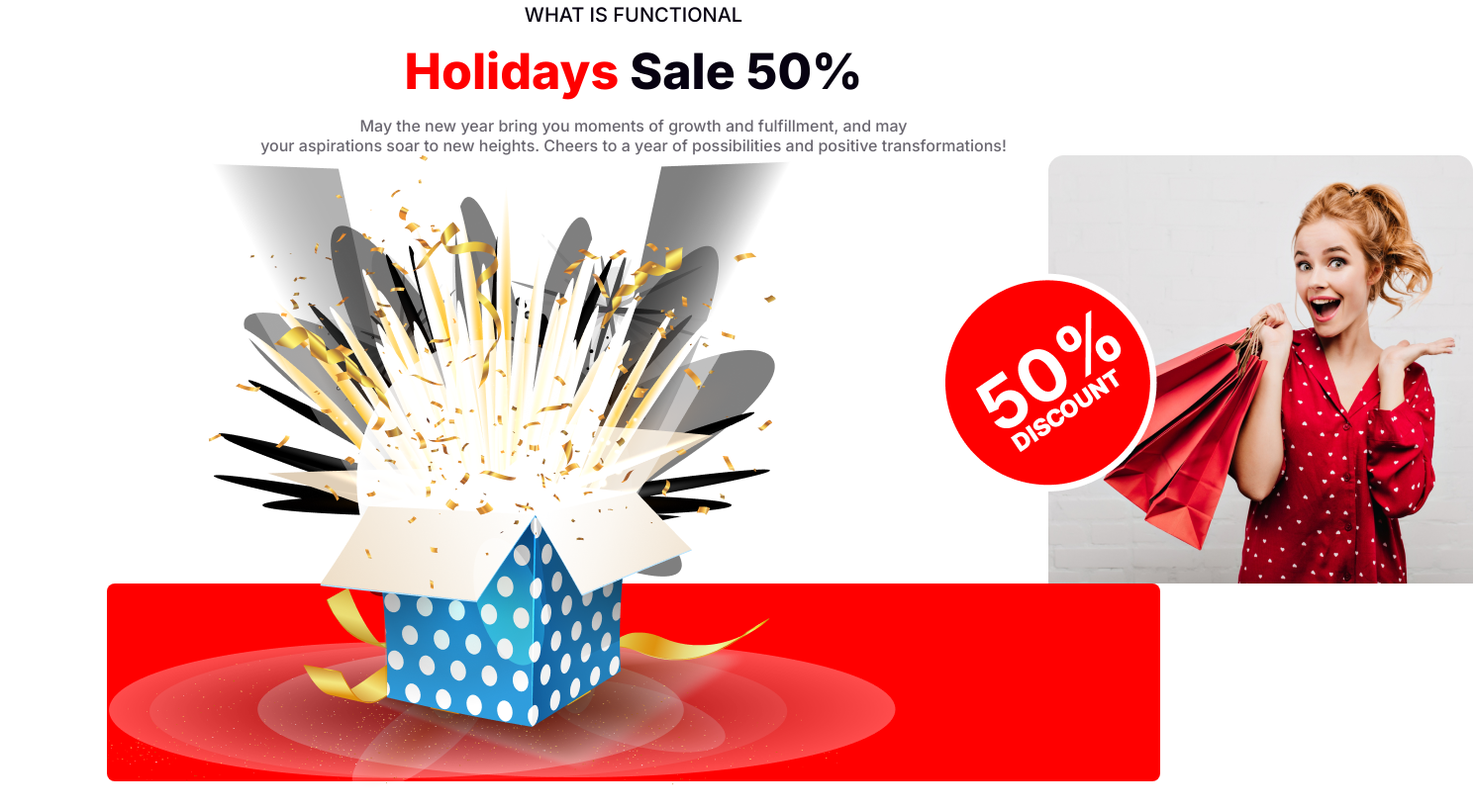
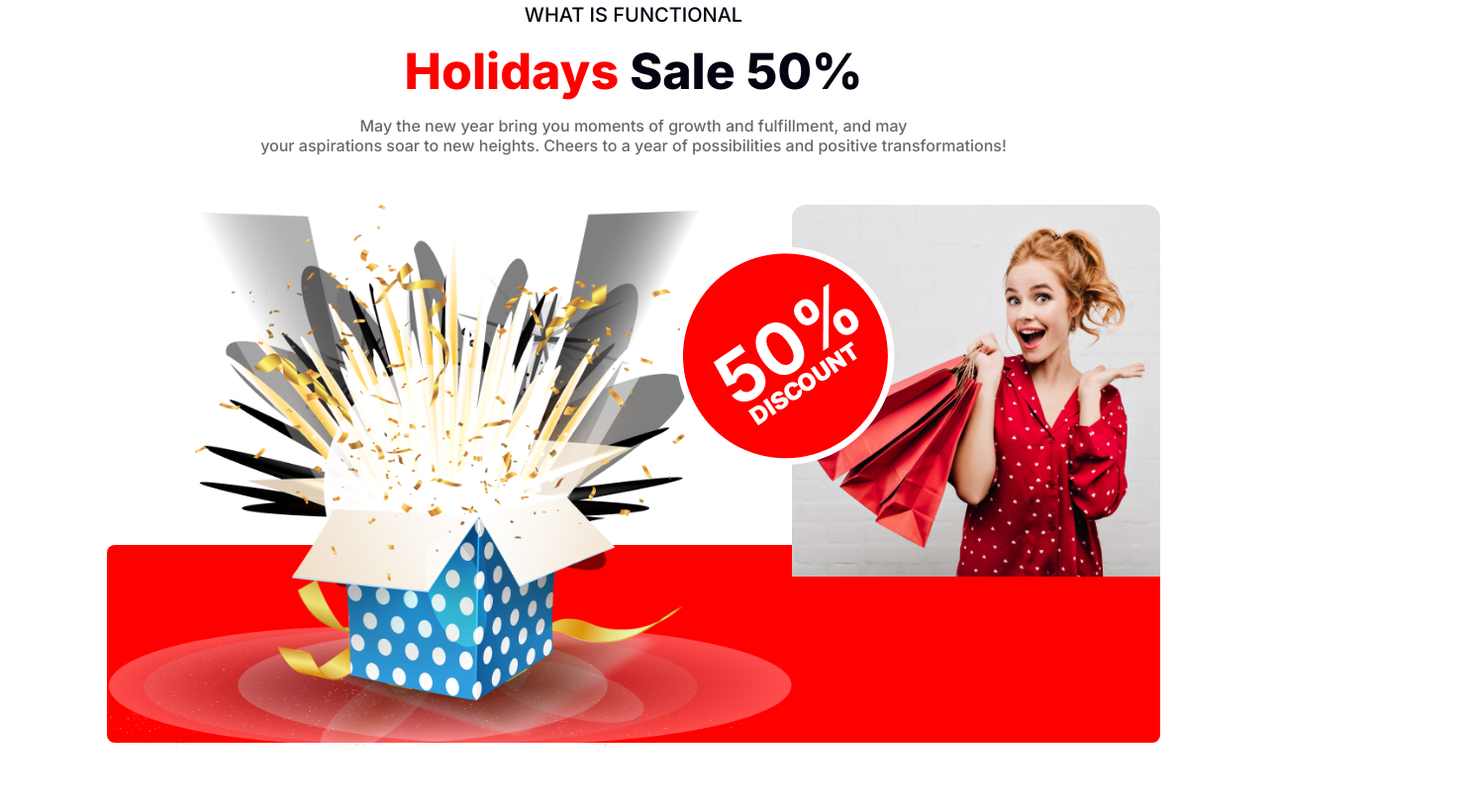
Before and after one commit to chotonbhowmik/assignmentOne, a plain HTML site: page index.html in a window 1280 px wide. Shown: the part 3120-3938 px from the top of the page at 99% size, 1488 px wide, since content can reach past the window. Drawn offline with Linux system fonts and the light colour scheme.

Commit message:
offer section done

```diff
--- a/index.html
+++ b/index.html
@@ -68,8 +68,18 @@
           <h2>Holidays<span> Sale 50%</span></h2>
           <P>May the new year bring you moments of growth and fulfillment, and may<br> your aspirations soar to new heights. Cheers to a year of possibilities and positive transformations!</P>
           <div class="offer">
-            <img src="resources/Group 75.png">
-            <img src="resources/Group 83.png">
+            <div class="left-image">
+                <img src="resources/Group 75.png">
+            </div>
+            <div class="offer-image">
+              <img src="resources/Group 44.png">
+
+            </div>
+            <div class="right-image">
+              <img src="resources/Rectangle 1.png">
+            </div>
+
+
           </div>
           <div class="background">
 
--- a/style.css
+++ b/style.css
@@ -200,17 +200,30 @@ padding: 15px 0 ;
 }
 .offer{
 	display: flex;
-
+	margin-top: 50px;
 }
 .offer img{
 	height: 100%;
 	width: 100%;
 	z-index: 9;
 }
+.left-image{
+	height: 100%;
+}
+.right-image{
+	position: relative;
+	height: 100%;
+
+}
+.offer-image{
+	position: absolute;
+	left: 50%;
+	z-index: 9;
+}
 .background{
 	background: #f00;
 	height: 200px;
-	margin-top: -230px;
+	margin-top: -235px;
 	border-radius: 8px;
 }
 .holiday-sale h6{
```
